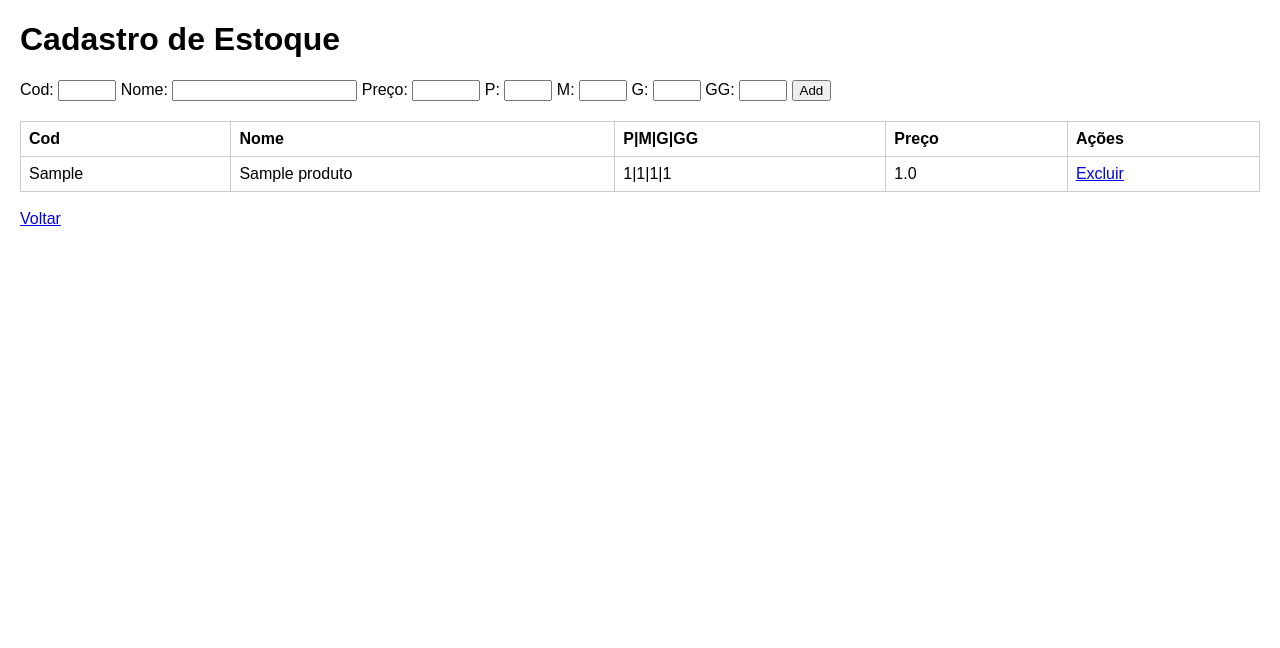
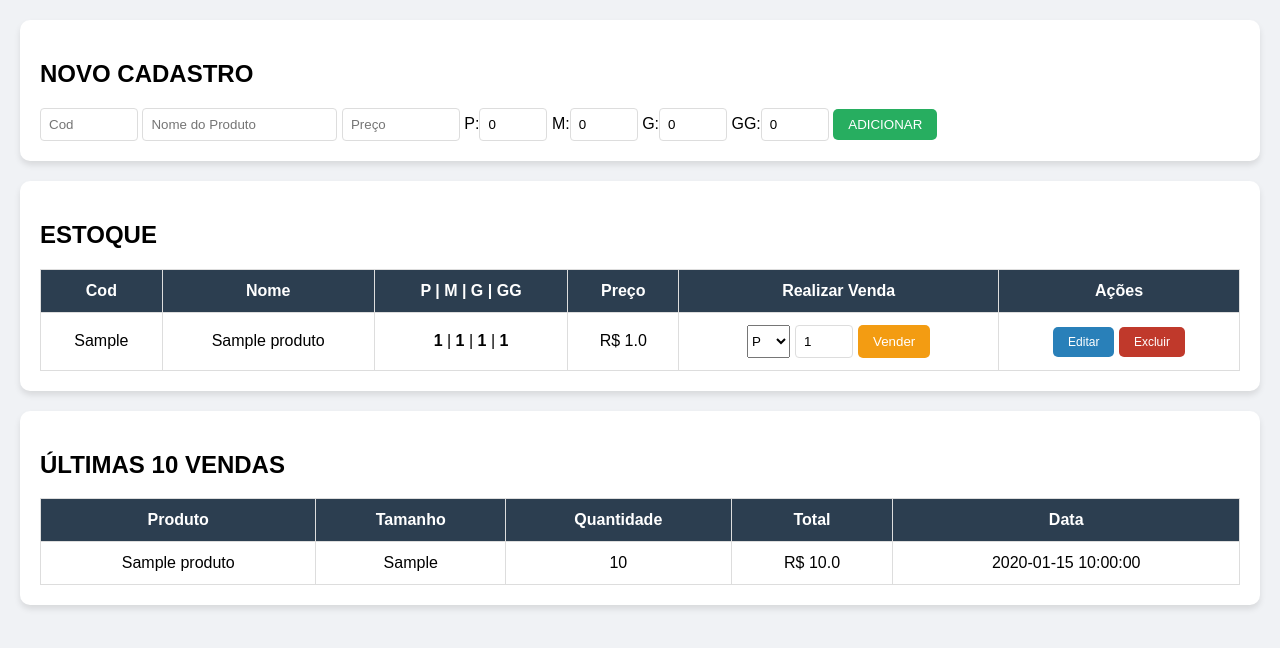
Before and after one commit to marcospb2016pb-eng/VIBE-SISTEMA, a Flask app: page /estoque in a window 1280 px wide. Shown: the top 648 px of the page. Run offline with Flask 3, Linux system fonts and the light colour scheme; tables that the repository leaves empty hold one stand-in row (values such as "Sample post").

Commit message:
Revamp estoque.html layout and functionality

```diff
--- a/templates/estoque.html
+++ b/templates/estoque.html
@@ -1,53 +1,86 @@
 <!DOCTYPE html>
-<html lang="pt">
+<html lang="pt-br">
 <head>
     <meta charset="UTF-8">
-    <title>Cadastro de Estoque</title>
+    <title>VIBE SISTEMA - Gestão Total</title>
     <style>
-        body { font-family: Arial, sans-serif; margin: 20px; }
-        table { border-collapse: collapse; width: 100%; margin-top: 20px; }
-        th, td { border: 1px solid #ccc; padding: 8px; text-align: left; }
-        .form-group { margin-bottom: 10px; }
+        body { font-family: Arial, sans-serif; background: #f0f2f5; margin: 20px; }
+        .card { background: white; padding: 20px; border-radius: 10px; box-shadow: 0 4px 6px rgba(0,0,0,0.1); margin-bottom: 20px; }
+        table { width: 100%; border-collapse: collapse; margin-top: 15px; background: white; }
+        th, td { border: 1px solid #ddd; padding: 12px; text-align: center; }
+        th { background: #2c3e50; color: white; }
+        .btn { padding: 8px 15px; border: none; border-radius: 5px; cursor: pointer; text-decoration: none; color: white; }
+        .btn-add { background: #27ae60; }
+        .btn-edit { background: #2980b9; font-size: 12px; }
+        .btn-del { background: #c0392b; font-size: 12px; }
+        .btn-venda { background: #f39c12; }
+        input[type="text"], input[type="number"] { padding: 8px; border: 1px solid #ddd; border-radius: 4px; }
     </style>
 </head>
 <body>
-    <h1>Cadastro de Estoque</h1>
-    <form action="/cadastrar" method="POST">
-        Cod: <input type="text" name="codigo" style="width: 50px;">
-        Nome: <input type="text" name="nome">
-        Preço: <input type="text" name="preco" style="width: 60px;">
-        P: <input type="number" name="P" style="width: 40px;">
-        M: <input type="number" name="M" style="width: 40px;">
-        G: <input type="number" name="G" style="width: 40px;">
-        GG: <input type="number" name="GG" style="width: 40px;">
-        <button type="submit">Add</button>
-    </form>
 
-    <table>
-        <thead>
+    <div class="card">
+        <h2>{{ 'EDITAR PRODUTO' if edit_item else 'NOVO CADASTRO' }}</h2>
+        <form action="{{ url_for('editar', id=edit_item.id) if edit_item else url_for('cadastrar') }}" method="POST">
+            <input type="text" name="codigo" placeholder="Cod" value="{{ edit_item.codigo if edit_item else '' }}" style="width: 80px;">
+            <input type="text" name="nome" placeholder="Nome do Produto" value="{{ edit_item.nome if edit_item else '' }}" required>
+            <input type="text" name="preco" placeholder="Preço" value="{{ edit_item.preco if edit_item else '' }}" style="width: 100px;">
+            P:<input type="number" name="P" value="{{ edit_item.p if edit_item else 0 }}" style="width: 50px;">
+            M:<input type="number" name="M" value="{{ edit_item.m if edit_item else 0 }}" style="width: 50px;">
+            G:<input type="number" name="G" value="{{ edit_item.g if edit_item else 0 }}" style="width: 50px;">
+            GG:<input type="number" name="GG" value="{{ edit_item.gg if edit_item else 0 }}" style="width: 50px;">
+            <button type="submit" class="btn btn-add">{{ 'SALVAR ALTERAÇÕES' if edit_item else 'ADICIONAR' }}</button>
+            {% if edit_item %}<a href="/estoque" style="margin-left: 10px;">Cancelar</a>{% endif %}
+        </form>
+    </div>
+
+    <div class="card">
+        <h2>ESTOQUE</h2>
+        <table>
             <tr>
-                <th>Cod</th>
-                <th>Nome</th>
-                <th>P|M|G|GG</th>
-                <th>Preço</th>
-                <th>Ações</th>
+                <th>Cod</th><th>Nome</th><th>P | M | G | GG</th><th>Preço</th><th>Realizar Venda</th><th>Ações</th>
             </tr>
-        </thead>
-        <tbody>
             {% for p in produtos %}
             <tr>
                 <td>{{ p.codigo }}</td>
                 <td>{{ p.nome }}</td>
-                <td>{{ p.p }}|{{ p.m }}|{{ p.g }}|{{ p.gg }}</td>
-                <td>{{ p.preco }}</td>
+                <td><strong>{{ p.p }}</strong> | <strong>{{ p.m }}</strong> | <strong>{{ p.g }}</strong> | <strong>{{ p.gg }}</strong></td>
+                <td>R$ {{ p.preco }}</td>
                 <td>
-                    <a href="/deletar/{{ p.id }}">Excluir</a>
+                    <form action="/vender" method="POST" style="display: flex; gap: 5px; justify-content: center;">
+                        <input type="hidden" name="produto_id" value="{{ p.id }}">
+                        <select name="tamanho">
+                            <option value="P">P</option><option value="M">M</option>
+                            <option value="G">G</option><option value="GG">GG</option>
+                        </select>
+                        <input type="number" name="qtd" value="1" min="1" style="width: 40px;">
+                        <button type="submit" class="btn btn-venda">Vender</button>
+                    </form>
+                </td>
+                <td>
+                    <a href="/pre-editar/{{ p.id }}" class="btn btn-edit">Editar</a>
+                    <a href="/deletar/{{ p.id }}" class="btn btn-del" onclick="return confirm('Excluir permanentemente?')">Excluir</a>
                 </td>
             </tr>
             {% endfor %}
-        </tbody>
-    </table>
-    <br>
-    <a href="/">Voltar</a>
+        </table>
+    </div>
+
+    <div class="card">
+        <h2>ÚLTIMAS 10 VENDAS</h2>
+        <table>
+            <tr><th>Produto</th><th>Tamanho</th><th>Quantidade</th><th>Total</th><th>Data</th></tr>
+            {% for v in vendas %}
+            <tr>
+                <td>{{ v.nome }}</td>
+                <td>{{ v.tamanho }}</td>
+                <td>{{ v.quantidade }}</td>
+                <td>R$ {{ v.valor_total }}</td>
+                <td>{{ v.data }}</td>
+            </tr>
+            {% endfor %}
+        </table>
+    </div>
+
 </body>
 </html>
```
